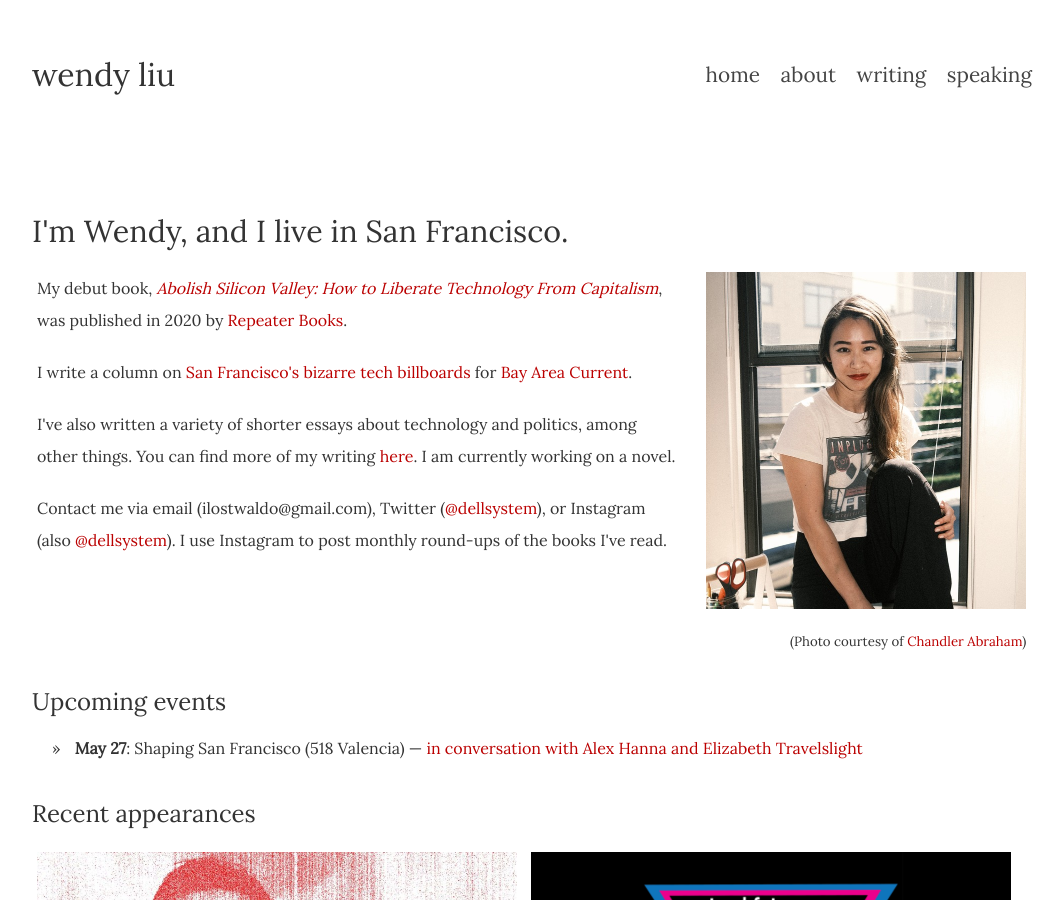
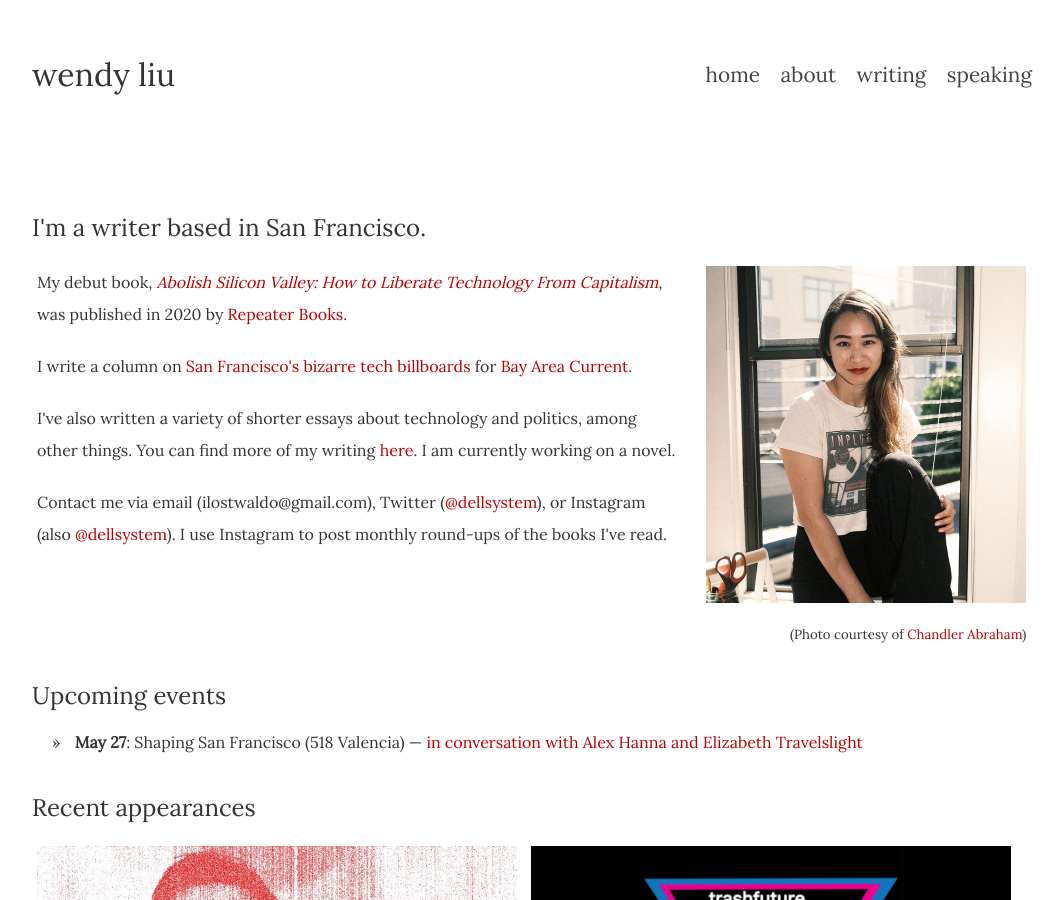
Before and after one commit to dellsystem/dellsystem.github.io, a Jekyll site: the page built from index.html, in a window 1280 px wide and 900 px high. Shown: the whole window, without its empty margins (108-1171 px from the left). Built offline with Jekyll 4.4.1, drawn with Linux system fonts in a browser that asks for light colours.

Commit message:
Adjust heading on homepage
Depersonalizating it lol

```diff
--- a/index.html
+++ b/index.html
@@ -2,7 +2,7 @@
 layout: default
 description: "Wendy is a writer living in San Francisco. She writes about tech billboards for Bay Area Current."
 ---
-<h2>I'm Wendy, and I live in San Francisco.</h2>
+<h3>I'm a writer based in San Francisco.</h3>
 <div class="triple-grid">
     <div class="doubled column" style="padding-right: 20px">
         <p>My debut book, <em><a href="https://abolishsiliconvalley.com/">Abolish Silicon Valley: How to Liberate Technology From Capitalism</a></em>, was published in 2020 by <a href="https://repeaterbooks.com/">Repeater Books</a>.</p>
```
